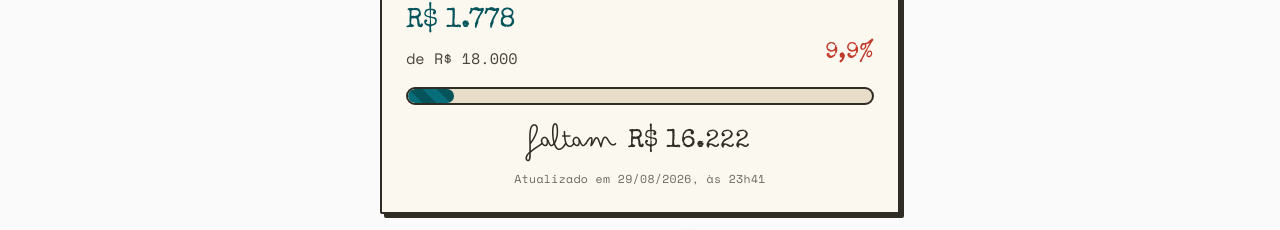
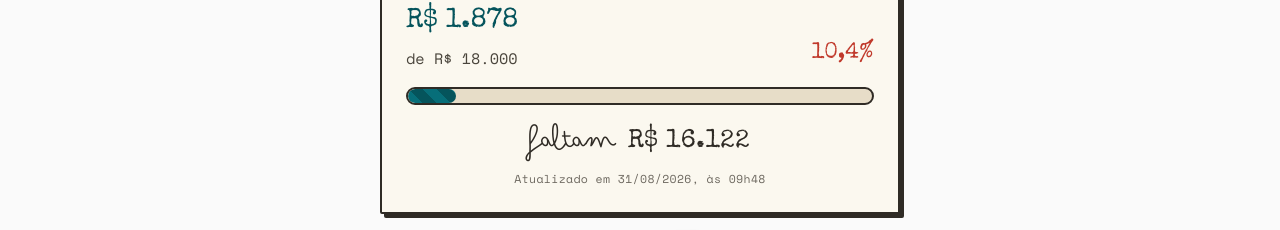
Before and after one commit to miborim/vakinha, a React (Vite) app: page / in a window 1280 px wide. Shown: the part 3895-4125 px from the top of the page. Built offline with nearby package versions, Linux system fonts and the light colour scheme.

Commit message:
Atualiza arrecadacao: R$ 1.778 -> R$ 1.878 (31/08/2026, às 09h48)

```diff
--- a/src/data/campaign.js
+++ b/src/data/campaign.js
@@ -4,8 +4,8 @@ export const campaign = {
   destino: "ECE — École d'ingénieurs, Paris",
   curso: "Master em AI for Business Transformation",
   meta: 18000, // R$
-  arrecadado: 1778, // R$ — atualize conforme as doações chegarem
-  atualizadoEm: "29/08/2026, às 23h41", // data da última atualização do valor arrecadado
+  arrecadado: 1878, // R$ — atualize conforme as doações chegarem
+  atualizadoEm: "31/08/2026, às 09h48", // data da última atualização do valor arrecadado
   moeda: "BRL",
   // Link de doação (ex: vaquinha, PIX, etc.) — adicione quando tiver
   linkDoacao: "#doar",
```
